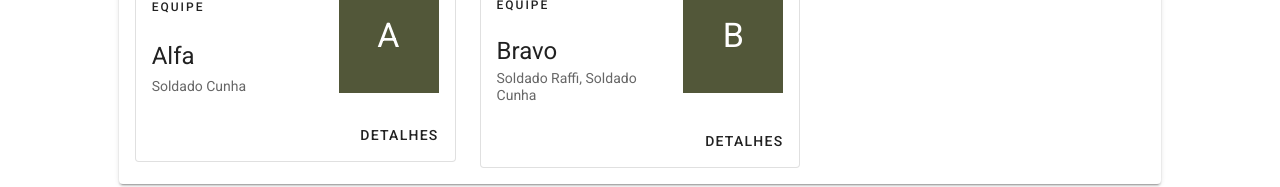
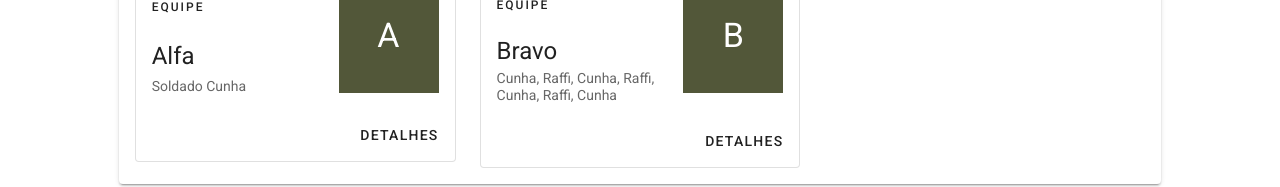
Before and after one commit to CristianoRC/Arma3-Dashboard, a Vue app: page /#/teams in a window 1280 px wide. Shown: the part 439-626 px from the top of the page. Built offline with nearby package versions, Linux system fonts and the light colour scheme.

Commit message:
Ajusta o nome dos usuários

```diff
--- a/src/components/team/teamDetail.vue
+++ b/src/components/team/teamDetail.vue
@@ -34,7 +34,9 @@ export default {
     names() {
       if (this.team.persons.length > 1)
         return this.team.persons.reduce((acc, cur) => {
-          return `${acc.militaryRank} ${acc.name}, ${cur.militaryRank} ${cur.name}`;
+          if (typeof acc === "string")
+            return `${acc}, ${cur.name}`;
+          return `${cur.name}`;
         });
 
       return `${this.team.persons[0].militaryRank} ${this.team.persons[0].name}`;
--- a/src/views/Teams.vue
+++ b/src/views/Teams.vue
@@ -40,12 +40,36 @@ export default {
     teams: [
       {
         name: "Alfa",
-        persons: [{ name: "Cunha", militaryRank: "Soldado", function: "Machine Gunner" }]
+        persons: [
+          { name: "Cunha", militaryRank: "Soldado", function: "Machine Gunner" }
+        ]
       },
       {
         name: "Bravo",
         persons: [
-          { name: "Raffi", militaryRank: "Soldado", function: "Machine Gunner" },
+          {
+            name: "Raffi",
+            militaryRank: "Soldado",
+            function: "Machine Gunner"
+          },
+          { name: "Cunha", militaryRank: "Soldado", function: "Médico" },
+          {
+            name: "Raffi",
+            militaryRank: "Soldado",
+            function: "Machine Gunner"
+          },
+          { name: "Cunha", militaryRank: "Soldado", function: "Médico" },
+          {
+            name: "Raffi",
+            militaryRank: "Soldado",
+            function: "Machine Gunner"
+          },
+          { name: "Cunha", militaryRank: "Soldado", function: "Médico" },
+          {
+            name: "Raffi",
+            militaryRank: "Soldado",
+            function: "Machine Gunner"
+          },
           { name: "Cunha", militaryRank: "Soldado", function: "Médico" }
         ]
       }
```
